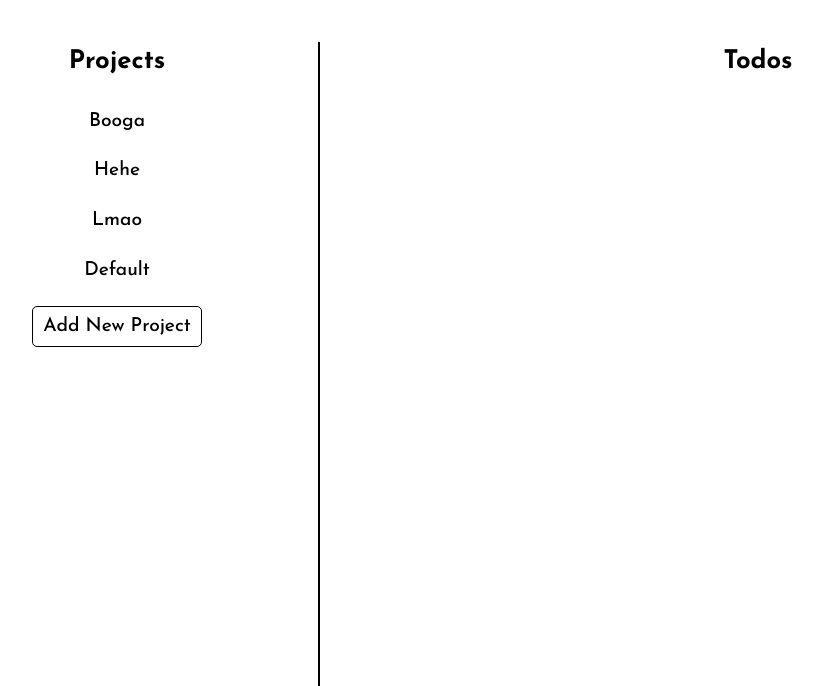
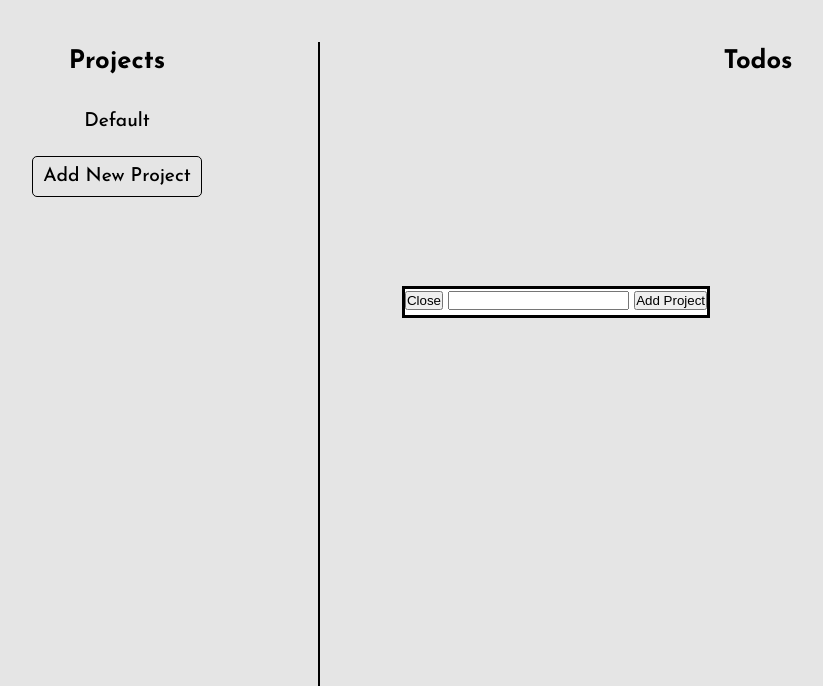
Before and after one commit to nibblenod/Todo-List, a website built with webpack: page src/template.html in a window 1280 px wide. Both pictures are taken after a click on the button "Add New Project". Shown: the part 114-800 px from the top of the page, without its empty margins (84-907 px from the left). Built offline with nearby package versions, Linux system fonts and the light colour scheme.

Commit message:
started work on add project modal

```diff
--- a/src/Controller.js
+++ b/src/Controller.js
@@ -4,9 +4,6 @@ export class Controller {
     #_currentProjects = new Map();
     constructor() {
         this.#_currentProjects.set("Default", new Project("Default", new Map()))
-        this.#_currentProjects.set("Lmao", new Project("Lmao", new Map()))
-        this.#_currentProjects.set("Hehe", new Project("Hehe", new Map()))
-        this.#_currentProjects.set("Booga", new Project("Booga", new Map()))
 
     }
     createProject(title)
--- a/src/DisplayController.js
+++ b/src/DisplayController.js
@@ -10,7 +10,12 @@ export class DisplayController
     {
         this.refreshProjects();
         const addProjectButton = document.querySelector(".projects-container > button")
-        // addProjectButton.addEventListener("click", );
+        const dialog = document.querySelector('dialog');
+        addProjectButton.addEventListener("click", function()
+        {
+            dialog.showModal();
+        });
+
     }
 
     refreshProjects()
--- a/src/styles.css
+++ b/src/styles.css
@@ -78,7 +78,10 @@ section {
     line-height: normal;
     cursor: pointer;
 }
-.projects-container button:active
-{
+.projects-container button:active {
     scale: 0.99;
 }
+dialog {
+    top: 50%;
+    margin: 0 auto;
+}
--- a/src/template.html
+++ b/src/template.html
@@ -15,6 +15,12 @@
 <main>
     <aside class="projects">
         <h2>Projects</h2>
+        <dialog>
+                <button autofocus>Close</button>
+                <input type="text"/>
+                <button autofocus>Add Project</button>
+        </dialog>
+
         <div class="projects-container">
             <button>Add New Project</button>
         </div>
```
